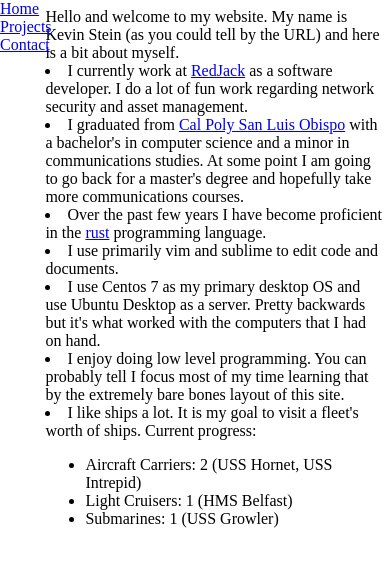
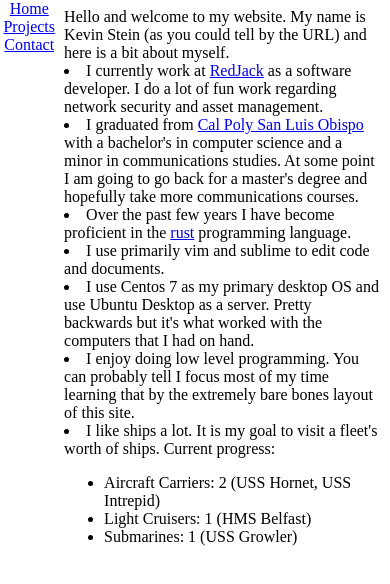
Before and after one commit to kestein/kestein.github.io, a plain HTML site: page index.html in a window 390 px wide. Drawn offline with Linux system fonts and the light colour scheme.

Commit message:
Make sidebar width larger to look better on mobile

```diff
--- a/style/style.css
+++ b/style/style.css
@@ -2,15 +2,17 @@
     position: absolute;
     left: 0;
     top: 0;
-    width: 10%;
+    width: 15%;
     height: 100%;
     text-align: center;
     float: left;
+    display: block;
 }
 .main {
     float: right;
-    width: 90%;
-    padding-left: 15px;
+    width: 85%;
+    //padding-left: 15px;
+    display: block;
 }
 .nolist {
     list-style-type: none;
```
